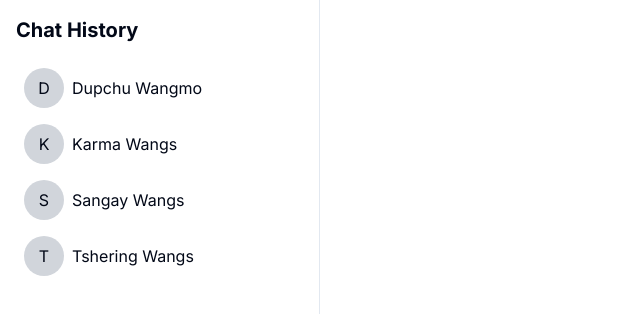
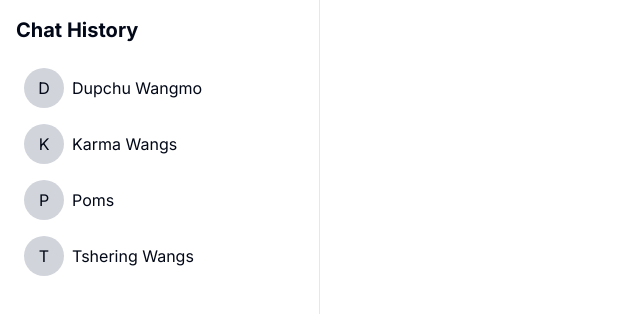
Before and after one commit to Namgay282004/Final_CAP-FRONTEND-, a Next.js app: page / in a window 1280 px wide. Shown: the top 314 px of the page, without its empty margins (0-640 px from the left). Built offline with nearby package versions, Linux system fonts and the light colour scheme; no server answers.

Commit message:
wangpo commited 6th message

```diff
--- a/src/app/page.js
+++ b/src/app/page.js
@@ -19,7 +19,7 @@ const ChatPage = () => {
   const users = [
     { id: 2, name: "Dupchu Wangmo" },
     { id: 3, name: "Karma Wangs" },
-    { id: 4, name: "Sangay Wangs" },
+    { id: 4, name: "Poms" },
     { id: 5, name: "Tshering Wangs" },
   ];
 
```
